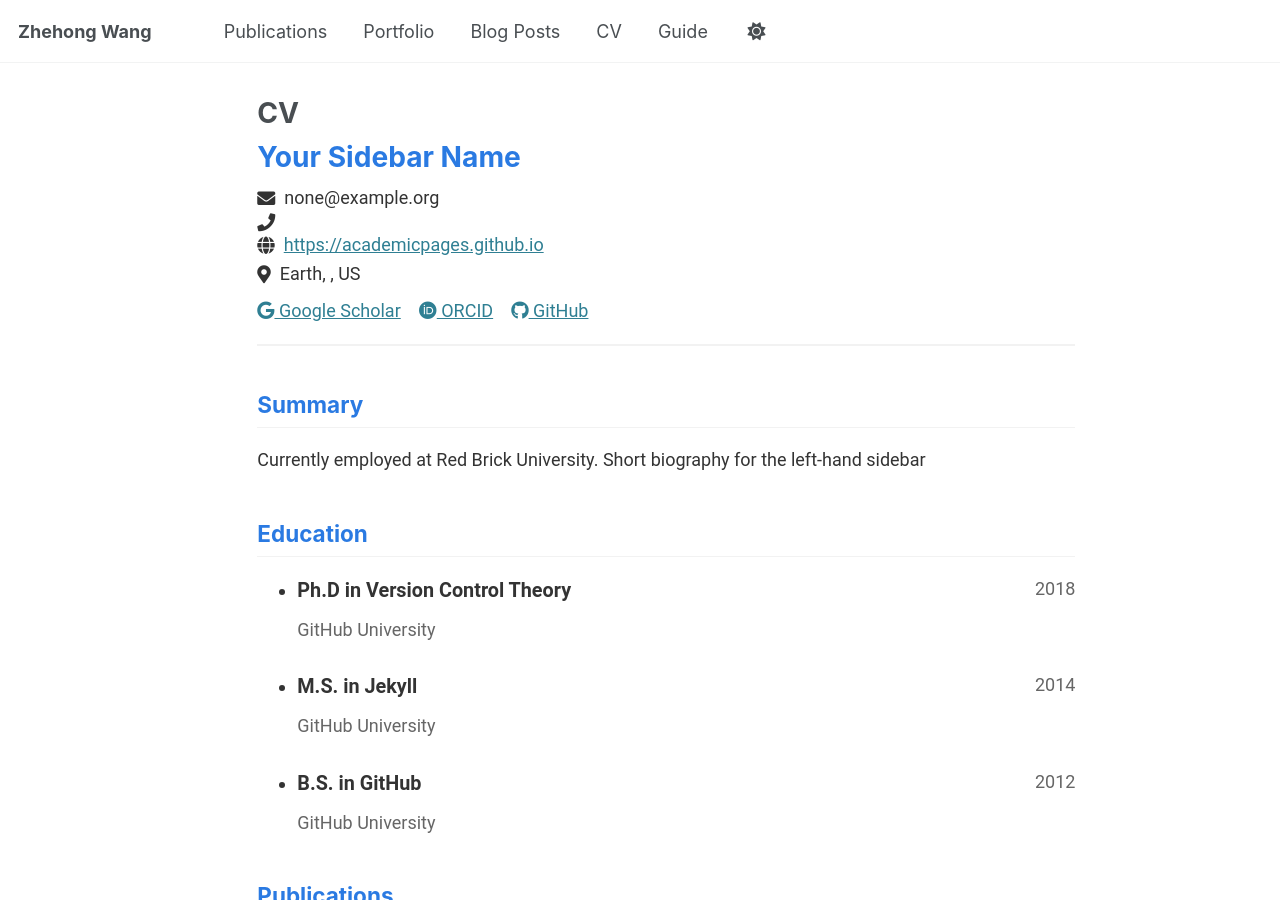
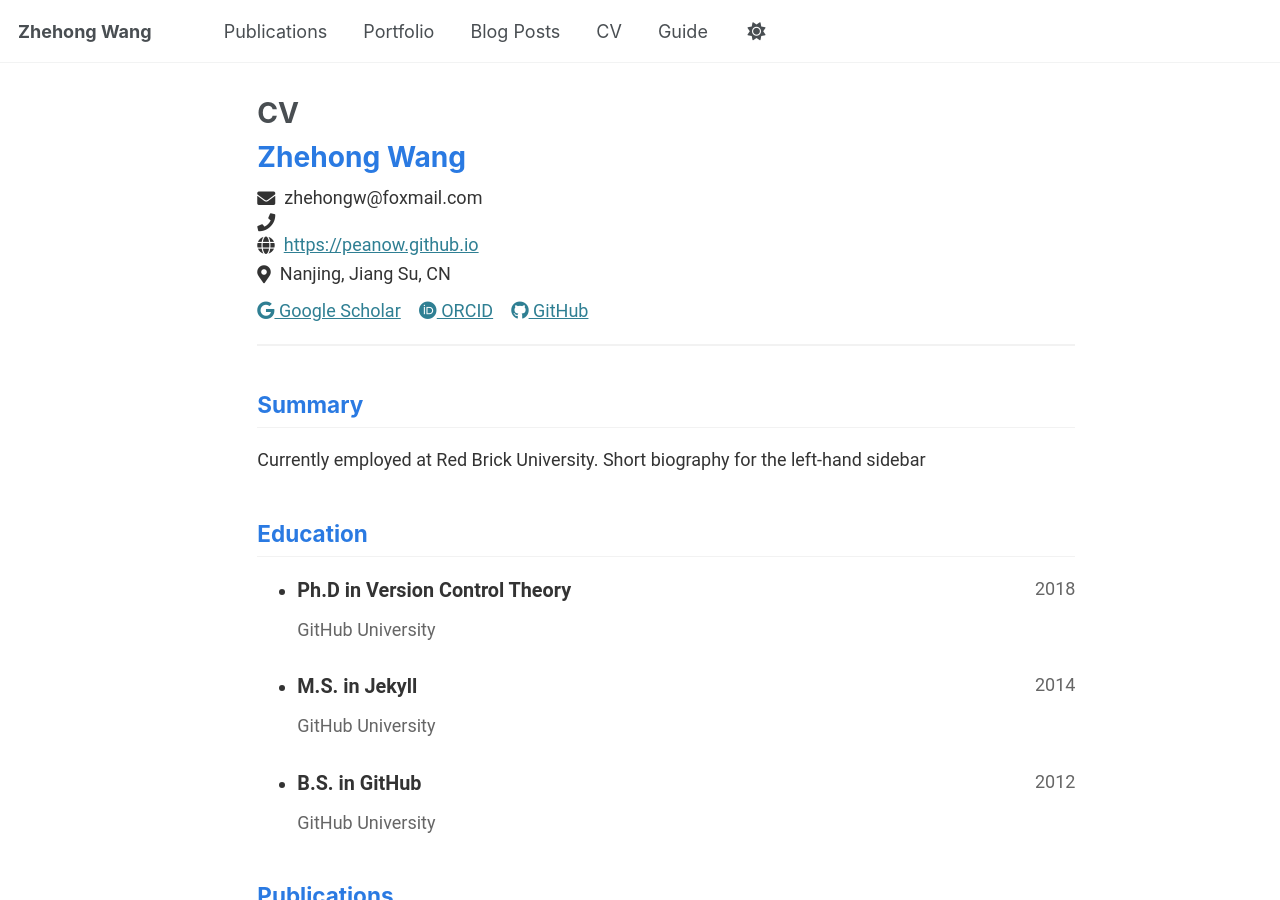
Before and after one commit to Peanow/Peanow.github.io, a Jekyll site: the page built from _pages/cv-json.md, in a window 1280 px wide and 900 px high. Built offline with Jekyll 4.4.1, drawn with Linux system fonts in a browser that asks for light colours.

Commit message:
add more

```diff
--- a/_data/cv.json
+++ b/_data/cv.json
@@ -1,16 +1,16 @@
 {
   "basics": {
-    "name": "Your Sidebar Name",
-    "email": "none@example.org",
+    "name": "Zhehong Wang",
+    "email": "zhehongw@foxmail.com",
     "phone": "",
-    "website": "https://academicpages.github.io",
+    "website": "https://peanow.github.io",
     "summary": "Currently employed at Red Brick University. Short biography for the left-hand sidebar",
     "location": {
       "address": "",
       "postalCode": "",
-      "city": "Earth",
-      "countryCode": "US",
-      "region": ""
+      "city": "Nanjing",
+      "countryCode": "CN",
+      "region": "Jiang Su"
     },
     "profiles": [
       {
```
Also changed, not shown: _pages/about.md (+2 -1 lines).
